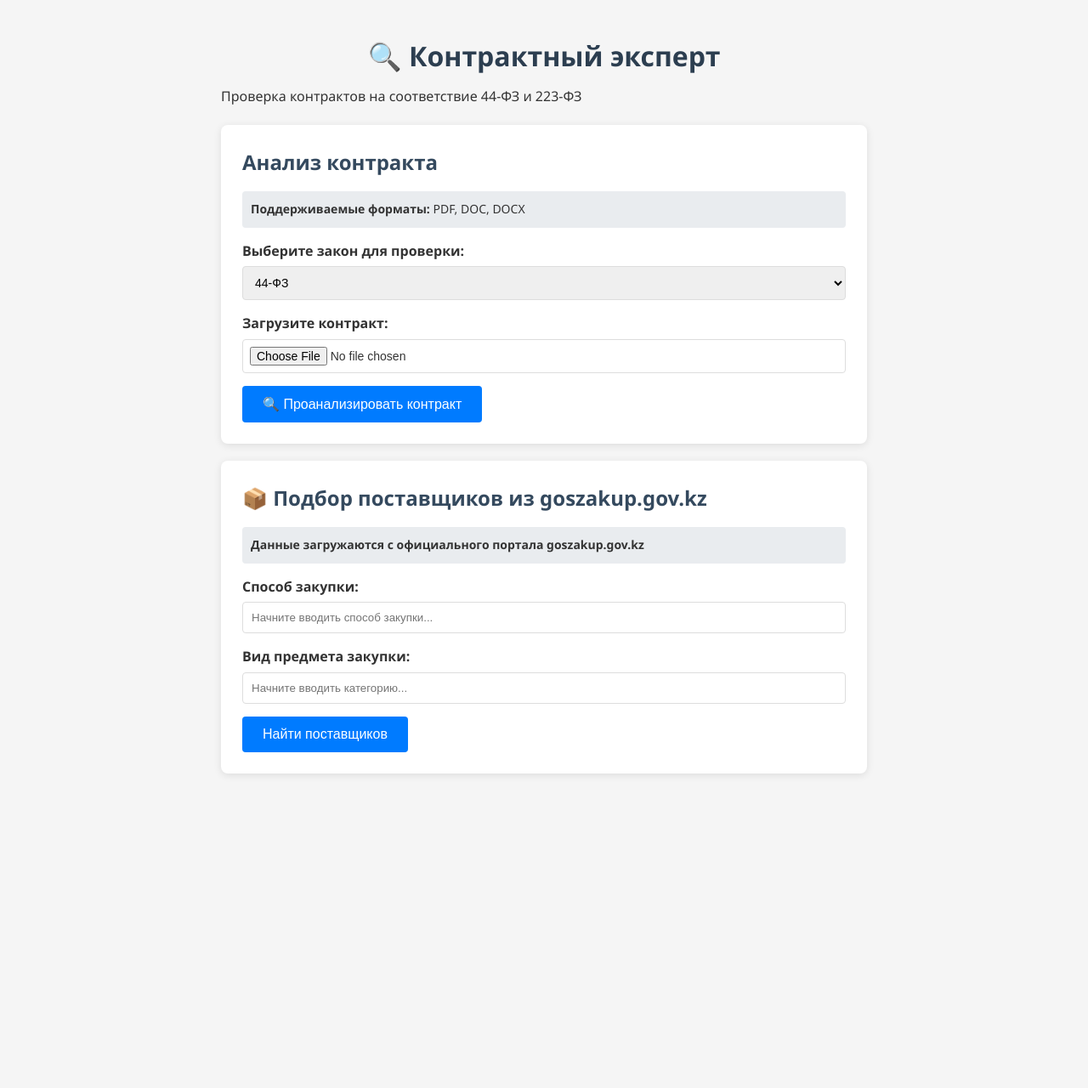
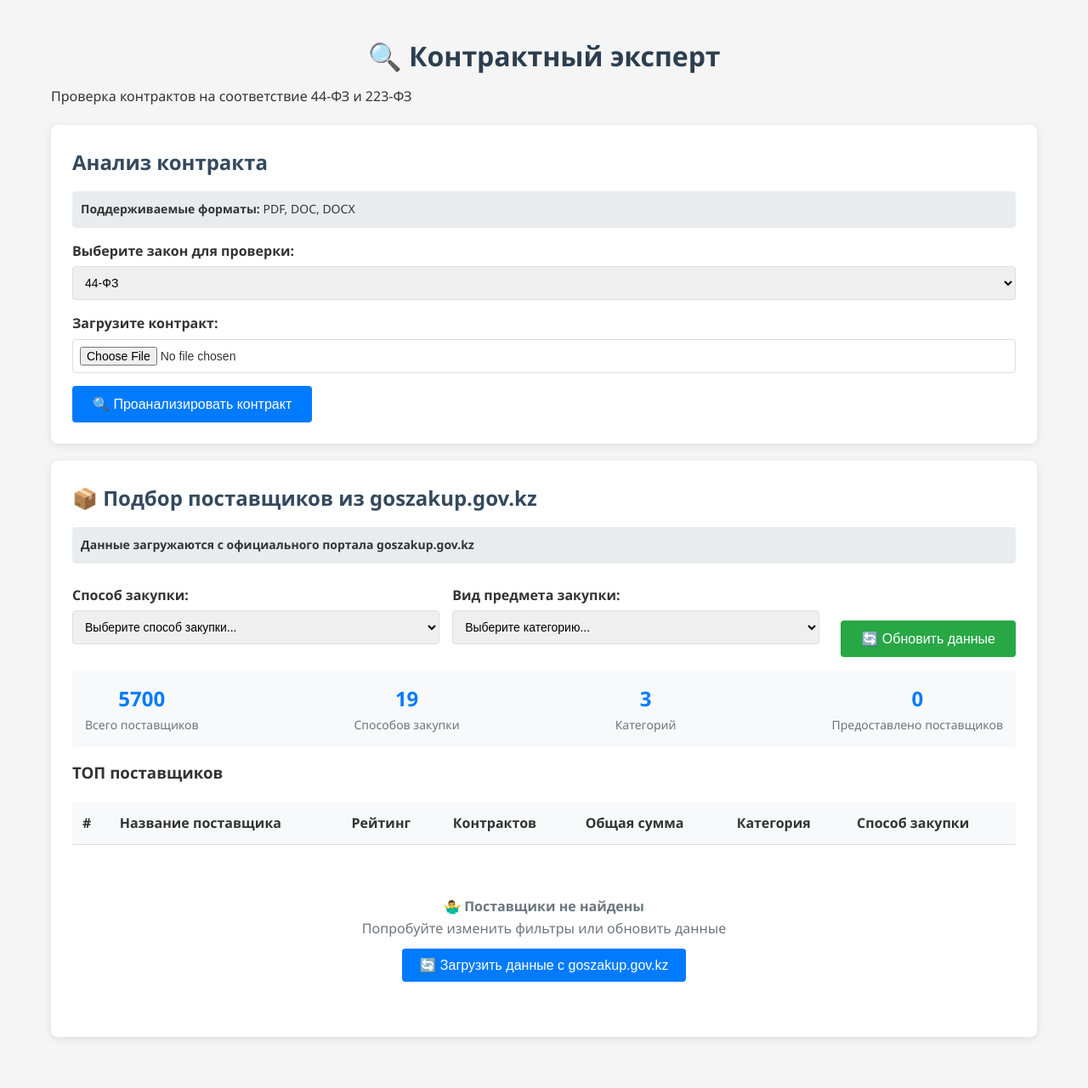
Before and after one commit to temsas/contract_expert_v2, a Flask app: page / in a window 1280 px wide. Shown: the whole page at 85% size. Before the commit the page ends 912 px from the top, so only its background shows below. Run offline with Flask 3, Linux system fonts and the light colour scheme; data comes from the database, SQL or seed files in the repository; lists and menus that the app fills with data are empty.

Commit message:
Final version

```diff
--- a/app.py
+++ b/app.py
@@ -251,26 +251,26 @@ def system_status():
 
 @app.route('/suppliers', methods=['POST'])
 def get_suppliers():
-    """Подбор поставщиков по способу закупки и категории"""
+    """Подбор поставщиков по способу закупки и категории (поддерживает пустые значения)"""
     if not supplier_selector:
         return jsonify({'status': 'error', 'message': 'Система подбора поставщиков недоступна'}), 500
 
     data = request.get_json()
     purchase_method = data.get('purchase_method', '').strip()
     category = data.get('category', '').strip()
-    limit = data.get('limit', 5)
+    limit = data.get('limit', 50)
 
-    if not purchase_method or not category:
-        return jsonify({'status': 'error', 'message': 'Введите способ закупки и категорию'}), 400
-
-    top_suppliers = supplier_selector.get_top_suppliers(purchase_method, category, limit)
+    # Если оба параметра пустые, возвращаем всех поставщиков
+    if not purchase_method and not category:
+        top_suppliers = supplier_selector.get_filtered_suppliers(limit=limit)
+    else:
+        top_suppliers = supplier_selector.get_top_suppliers(purchase_method, category, limit)
 
     return jsonify({
         'status': 'success',
         'count': len(top_suppliers),
         'suppliers': top_suppliers
     })
-
 
 @app.route('/api/purchase-methods')
 def get_purchase_methods():
--- a/templates/index.html
+++ b/templates/index.html
@@ -7,7 +7,7 @@
     <link rel="stylesheet" href="{{ url_for('static', filename='style.css') }}">
     <style>
         .hidden { display: none; }
-        .container { max-width: 800px; margin: 0 auto; padding: 20px; }
+        .container { max-width: 1200px; margin: 0 auto; padding: 20px; }
         .card { background: white; padding: 25px; margin: 20px 0; border-radius: 8px; box-shadow: 0 2px 10px rgba(0,0,0,0.1); }
         .form-group { margin: 15px 0; }
         label { display: block; margin-bottom: 5px; font-weight: bold; }
@@ -18,6 +18,17 @@
         .format-info { background: #e9ecef; padding: 10px; border-radius: 4px; margin: 10px 0; font-size: 14px; }
         .update-btn { background: #28a745; margin-left: 10px; }
         .update-btn:hover { background: #218838; }
+
+        /* Стили для таблицы */
+        .suppliers-table { width: 100%; border-collapse: collapse; margin: 20px 0; }
+        .suppliers-table th, .suppliers-table td { padding: 12px; text-align: left; border-bottom: 1px solid #ddd; }
+        .suppliers-table th { background: #f8f9fa; font-weight: bold; }
+        .suppliers-table tr:hover { background: #f5f5f5; }
+        .rating { color: #ffc107; font-weight: bold; }
+        .stats-bar { display: flex; justify-content: space-between; background: #f8f9fa; padding: 15px; border-radius: 4px; margin: 15px 0; }
+        .stat-item { text-align: center; }
+        .stat-value { font-size: 24px; font-weight: bold; color: #007bff; }
+        .stat-label { font-size: 14px; color: #6c757d; }
     </style>
 </head>
 <body>
@@ -28,7 +39,6 @@
 
         <div class="card">
             <h2>Анализ контракта</h2>
-
             <div class="format-info">
                 <strong>Поддерживаемые форматы:</strong> PDF, DOC, DOCX
             </div>
@@ -73,70 +83,91 @@
                 <strong>Данные загружаются с официального портала goszakup.gov.kz</strong>
             </div>
 
-            <form id="supplierForm">
+            <!-- Панель фильтров -->
+            <div class="filters-section">
+                <div style="display: grid; grid-template-columns: 1fr 1fr auto; gap: 15px; align-items: end;">
                     <div class="form-group">
                         <label for="purchase_method">Способ закупки:</label>
-                    <input type="text"
-                           id="purchase_method"
-                           name="purchase_method"
-                           list="purchase_methods"
-                           placeholder="Начните вводить способ закупки..."
-                           value=""
-                           required>
-                    <datalist id="purchase_methods">
-                        <option value="Из одного источника путем прямого заключения договора">
-                        <option value="Через товарные биржи">
-                        <option value="Открытый конкурс">
-                        <option value="Запрос ценовых предложений">
-                        <option value="Из одного источника по несостоявшимся закупкам">
-                        <option value="Аукцион (до 2022)">
-                        <option value="Закупка жилища">
-                        <option value="Электронный магазин">
-                        <option value="Второй этап конкурса с использованием рамочного соглашения">
-                        <option value="Из одного источника путем прямого заключения договора по питанию обучающихся">
-                        <option value="Аукцион (с 2022)">
-                        <option value="Договор на услуги государственного образовательного заказа">
-                        <option value="Конкурс с использованием рейтингово-балльной системы">
-                        <option value="Конкурс по строительству «под ключ»">
-                        <option value="Конкурс с предварительным квалификационным отбором">
-                        <option value="Закупка по государственному социальному заказу">
-                        <option value="Конкурс с применением специального порядка">
-                        <option value="Конкурс по приобретению услуг по организации питания воспитанников и обучающихся">
-                        <option value="Конкурс по приобретению товаров, связанных с обеспечением питания воспитанников и обучающихся">
-                    </datalist>
+                        <select id="purchase_method" name="purchase_method" required>
+                            <option value="">Выберите способ закупки...</option>
+                            <!-- Опции будут заполнены через JavaScript -->
+                        </select>
                     </div>
 
                     <div class="form-group">
                         <label for="category">Вид предмета закупки:</label>
-                    <input type="text"
-                           id="category"
-                           name="category"
-                           list="categories"
-                           placeholder="Начните вводить категорию..."
-                           value=""
-                           required>
-                    <datalist id="categories">
-                        <option value="Товар">
-                        <option value="Работа">
-                        <option value="Услуга">
-                    </datalist>
+                        <select id="category" name="category" required>
+                            <option value="">Выберите категорию...</option>
+                            <!-- Опции будут заполнены через JavaScript -->
+                        </select>
                     </div>
 
                     <div>
-                    <button type="submit">Найти поставщиков</button>
-                        <!-- КНОПКА ОБНОВИТЬ ДАННЫЕ ТУТ ЕСЛИ ПРИГОДИТСЯ -->
+                        <button type="button" id="updateDataBtn" class="update-btn">
+                            🔄 Обновить данные
+                        </button>
                     </div>
-            </form>
+                </div>
+            </div>
 
+            <!-- Статистика -->
+            <div id="supplierStats" class="stats-bar hidden">
+                <div class="stat-item">
+                    <div class="stat-value" id="totalSuppliers">0</div>
+                    <div class="stat-label">Всего поставщиков</div>
+                </div>
+                <div class="stat-item">
+                    <div class="stat-value" id="uniqueMethods">0</div>
+                    <div class="stat-label">Способов закупки</div>
+                </div>
+                <div class="stat-item">
+                    <div class="stat-value" id="uniqueCategories">0</div>
+                    <div class="stat-label">Категорий</div>
+                </div>
+                <div class="stat-item">
+                    <div class="stat-value" id="currentResults">0</div>
+                    <div class="stat-label">Предоставлено поставщиков</div>
+                </div>
+            </div>
+
+            <!-- Результаты -->
             <div id="supplierResult" class="hidden">
                 <h3>ТОП поставщиков</h3>
-                <div id="supplierStats" style="margin-bottom: 15px; padding: 10px; background: #f8f9fa; border-radius: 4px;"></div>
-                <ul id="supplierList"></ul>
+                <div id="loadingMessage" class="hidden">⏳ Загрузка данных...</div>
+                <div id="supplierTableContainer">
+                    <table class="suppliers-table" id="suppliersTable">
+                        <thead>
+                            <tr>
+                                <th>#</th>
+                                <th>Название поставщика</th>
+                                <th>Рейтинг</th>
+                                <th>Контрактов</th>
+                                <th>Общая сумма</th>
+                                <th>Категория</th>
+                                <th>Способ закупки</th>
+                            </tr>
+                        </thead>
+                        <tbody id="supplierTableBody">
+                            <!-- Данные будут заполнены через JavaScript -->
+                        </tbody>
+                    </table>
+                </div>
+                <div id="noResults" class="hidden" style="text-align: center; padding: 40px; color: #6c757d;">
+                    <h4>🤷‍♂️ Поставщики не найдены</h4>
+                    <p>Попробуйте изменить фильтры или обновить данные</p>
+                    <button type="button" onclick="updateSuppliersData()" style="background: #007bff; color: white; border: none; padding: 10px 20px; border-radius: 4px; cursor: pointer; margin-top: 10px;">
+                        🔄 Загрузить данные с goszakup.gov.kz
+                    </button>
+                </div>
             </div>
         </div>
     </div>
 
     <script>
+        // Глобальные переменные
+        let currentSuppliers = [];
+        let debounceTimer;
+
         // Анализ контракта
         document.getElementById('uploadForm').addEventListener('submit', async function(e) {
             e.preventDefault();
@@ -192,13 +223,12 @@
         });
 
         // ========================
-        // 📦 ПОДБОР ПОСТАВЩИКОВ
+        // 📦 ДИНАМИЧЕСКИЙ ПОДБОР ПОСТАВЩИКОВ
         // ========================
 
-        // Функция поиска поставщиков
-        document.getElementById('supplierForm').addEventListener('submit', async function(e) {
-            e.preventDefault();
-            await searchSuppliers();
+        // Инициализация при загрузке страницы
+        document.addEventListener('DOMContentLoaded', async function() {
+            await initializeSupplierModule();
         });
 
         // Функция обновления данных
@@ -206,17 +236,115 @@
             await updateSuppliersData();
         });
 
+        // Инициализация модуля поставщиков
+        async function initializeSupplierModule() {
+            try {
+                // Загружаем доступные способы закупки и категории
+                await loadPurchaseMethods();
+                await loadCategories();
+
+                // Загружаем статистику
+                await loadStats();
+
+                // Добавляем обработчики изменений фильтров
+                document.getElementById('purchase_method').addEventListener('change', handleFilterChange);
+                document.getElementById('category').addEventListener('change', handleFilterChange);
+
+                // Показываем результаты по умолчанию
+                await searchSuppliers();
+
+            } catch (error) {
+                console.error('Ошибка инициализации:', error);
+            }
+        }
+
+        // Загрузка способов закупки
+        async function loadPurchaseMethods() {
+            try {
+                const response = await fetch('/api/purchase-methods');
+                const methods = await response.json();
+
+                const select = document.getElementById('purchase_method');
+                select.innerHTML = '<option value="">Выберите способ закупки...</option>';
+
+                methods.forEach(method => {
+                    const option = document.createElement('option');
+                    option.value = method;
+                    option.textContent = method;
+                    select.appendChild(option);
+                });
+            } catch (error) {
+                console.error('Ошибка загрузки способов закупки:', error);
+            }
+        }
+
+        // Загрузка категорий
+        async function loadCategories() {
+            try {
+                const response = await fetch('/api/categories');
+                const categories = await response.json();
+
+                const select = document.getElementById('category');
+                select.innerHTML = '<option value="">Выберите категорию...</option>';
+
+                categories.forEach(category => {
+                    const option = document.createElement('option');
+                    option.value = category;
+                    option.textContent = category;
+                    select.appendChild(option);
+                });
+            } catch (error) {
+                console.error('Ошибка загрузки категорий:', error);
+            }
+        }
+
+        // Загрузка статистики
+        async function loadStats() {
+            try {
+                const response = await fetch('/api/suppliers-stats');
+                const stats = await response.json();
+
+                document.getElementById('totalSuppliers').textContent = stats.total_suppliers || 0;
+                document.getElementById('uniqueMethods').textContent = stats.unique_methods || 0;
+                document.getElementById('uniqueCategories').textContent = stats.unique_categories || 0;
+
+                document.getElementById('supplierStats').classList.remove('hidden');
+            } catch (error) {
+                console.error('Ошибка загрузки статистики:', error);
+            }
+        }
+
+        // Обработчик изменения фильтров
+        function handleFilterChange() {
+            clearTimeout(debounceTimer);
+            debounceTimer = setTimeout(() => {
+                searchSuppliers();
+            }, 300); // Задержка 300мс
+        }
+
+        // Поиск поставщиков
         async function searchSuppliers() {
             const method = document.getElementById('purchase_method').value;
             const category = document.getElementById('category').value;
 
             const resultDiv = document.getElementById('supplierResult');
-            const list = document.getElementById('supplierList');
-            const statsDiv = document.getElementById('supplierStats');
+            const loadingMessage = document.getElementById('loadingMessage');
+            const tableBody = document.getElementById('supplierTableBody');
+            const noResults = document.getElementById('noResults');
 
-            list.innerHTML = '<li>Загрузка данных...</li>';
-            statsDiv.innerHTML = 'Загрузка статистики...';
+            // Показываем загрузку
+            loadingMessage.classList.remove('hidden');
+            tableBody.innerHTML = '';
+            noResults.classList.add('hidden');
             resultDiv.classList.remove('hidden');
+
+            // Если не выбраны оба фильтра, не делаем запрос
+            if (!method && !category) {
+                loadingMessage.classList.add('hidden');
+                noResults.classList.remove('hidden');
+                document.getElementById('currentResults').textContent = '0';
+                return;
+            }
 
             try {
                 const response = await fetch('/suppliers', {
@@ -225,50 +353,72 @@
                     body: JSON.stringify({
                         purchase_method: method,
                         category: category,
-                        limit: 10
+                        limit: 50 // Увеличиваем лимит для лучшего UX
                     })
                 });
 
                 const data = await response.json();
 
+                // Скрываем сообщение о загрузке
+                loadingMessage.classList.add('hidden');
+
                 if (data.status === 'success' && data.suppliers.length > 0) {
-                    // Показываем статистику
-                    const statsResponse = await fetch('/api/suppliers-stats');
-                    const stats = await statsResponse.json();
-
-                    statsDiv.innerHTML = `
-                        Всего поставщиков в базе: <strong>${stats.total_suppliers || 0}</strong> |
-                        Уникальных способов закупки: <strong>${stats.unique_methods || 0}</strong> |
-                        Уникальных категорий: <strong>${stats.unique_categories || 0}</strong>
-                    `;
-
-                    // Показываем поставщиков
-                    list.innerHTML = '';
-                    data.suppliers.forEach((s, index) => {
-                        list.innerHTML += `
-                            <li style="margin-bottom: 15px; padding: 15px; background: white; border: 1px solid #ddd; border-radius: 4px;">
-                                <strong>${index + 1}. ${s.name}</strong><br>
-                                <span style="color: #666;">Рейтинг: ${s.rating}⭐ | Контрактов: ${s.contracts_count.toLocaleString()} | Сумма: ${s.total_sum.toLocaleString()} ₸</span><br>
-                                <small>Категория: ${s.category} | Способ: ${s.purchase_method}</small>
-                            </li>`;
-                    });
+                    currentSuppliers = data.suppliers;
+                    renderSuppliersTable(currentSuppliers);
+                    document.getElementById('currentResults').textContent = data.suppliers.length;
+                    noResults.classList.add('hidden');
                 } else {
-                    list.innerHTML = `
-                        <li>❌ Поставщики не найдены в базе данных</li>
-                        <li>
-                            <button type="button" onclick="updateSuppliersData()" style="background: #007bff; color: white; border: none; padding: 8px 15px; border-radius: 4px; cursor: pointer; margin-top: 10px;">
-                                🔄 Загрузить данные с goszakup.gov.kz
-                            </button>
-                        </li>
-                    `;
-                    statsDiv.innerHTML = 'Данные отсутствуют';
+                    currentSuppliers = [];
+                    tableBody.innerHTML = '';
+                    document.getElementById('currentResults').textContent = '0';
+                    noResults.classList.remove('hidden');
                 }
             } catch (err) {
-                list.innerHTML = `<li>Ошибка: ${err.message}</li>`;
-                statsDiv.innerHTML = 'Ошибка загрузки статистики';
+                loadingMessage.classList.add('hidden');
+                tableBody.innerHTML = `<tr><td colspan="7" style="text-align: center; color: red;">Ошибка: ${err.message}</td></tr>`;
+                document.getElementById('currentResults').textContent = '0';
+                noResults.classList.remove('hidden');
             }
         }
 
+        // Отрисовка таблицы поставщиков
+        function renderSuppliersTable(suppliers) {
+            const tableBody = document.getElementById('supplierTableBody');
+            tableBody.innerHTML = '';
+
+            suppliers.forEach((supplier, index) => {
+                const row = document.createElement('tr');
+
+                // Создаем звезды для рейтинга
+                const stars = '⭐'.repeat(Math.floor(supplier.rating)) +
+                             (supplier.rating % 1 >= 0.5 ? '½' : '');
+
+                row.innerHTML = `
+                    <td>${index + 1}</td>
+                    <td><strong>${supplier.name}</strong></td>
+                    <td><span class="rating">${supplier.rating} ${stars}</span></td>
+                    <td>${supplier.contracts_count.toLocaleString()}</td>
+                    <td>${formatCurrency(supplier.total_sum)}</td>
+                    <td>${supplier.category}</td>
+                    <td><small>${supplier.purchase_method}</small></td>
+                `;
+
+                tableBody.appendChild(row);
+            });
+        }
+
+        // Форматирование валюты
+        function formatCurrency(amount) {
+            if (amount >= 1000000000) {
+                return (amount / 1000000000).toFixed(1) + ' млрд ₸';
+            } else if (amount >= 1000000) {
+                return (amount / 1000000).toFixed(1) + ' млн ₸';
+            } else {
+                return amount.toLocaleString() + ' ₸';
+            }
+        }
+
+        // Обновление данных поставщиков
         async function updateSuppliersData() {
             const btn = document.getElementById('updateDataBtn');
 
@@ -285,9 +435,9 @@
                 const data = await response.json();
 
                 if (data.status === 'success') {
+                    // Перезагружаем все данные
+                    await initializeSupplierModule();
                     alert('✅ ' + data.message);
-                    // После обновления данных сразу показываем результат
-                    await searchSuppliers();
                 } else {
                     alert('❌ ' + data.message);
                 }
@@ -298,11 +448,6 @@
                 btn.textContent = originalText;
             }
         }
-
-        // Загрузка доступных вариантов при загрузке страницы
-        document.addEventListener('DOMContentLoaded', function() {
-            // Значения уже установлены по умолчанию
-        });
     </script>
 </body>
 </html>
```
Also changed, not shown: services/supplier_selector.py (+46 -31 lines). Lines whose indentation alone changed are shown as unchanged.
